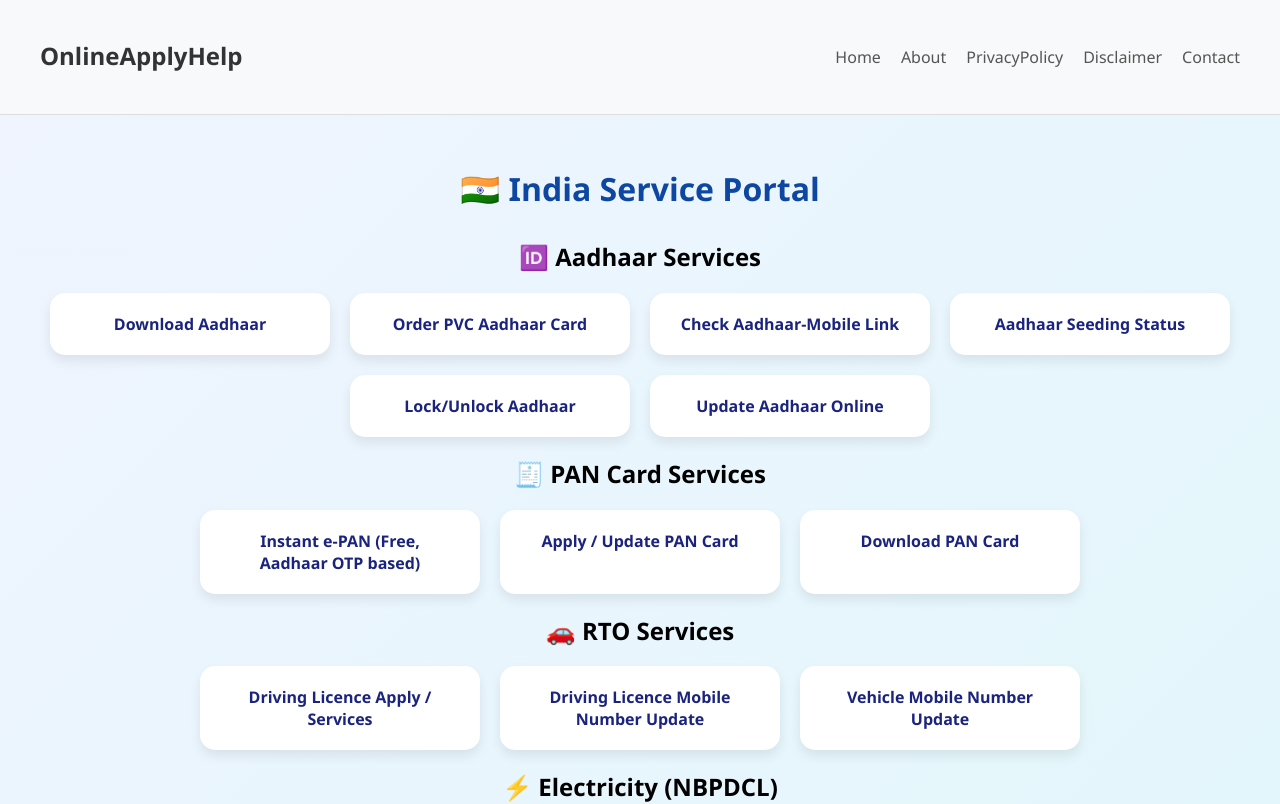
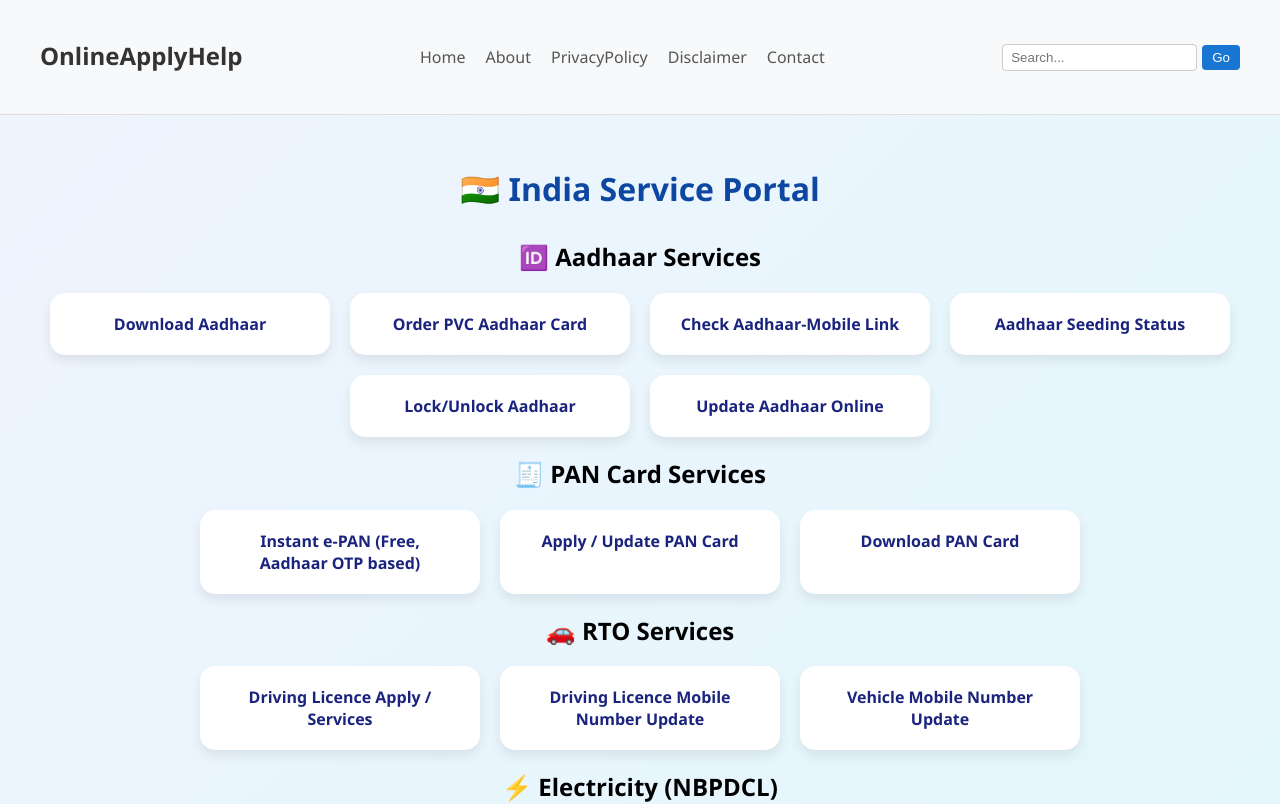
Before and after one commit to tgbot23/india-service-portal, a React (Create React App) app in the folder frontend/: page / in a window 1280 px wide. Shown: the top 804 px of the page. Built offline with nearby package versions, Linux system fonts and the light colour scheme.

Commit message:
Update Header.js

```diff
--- a/frontend/src/components/Header.js
+++ b/frontend/src/components/Header.js
@@ -1,8 +1,17 @@
 // src/components/Header.js
-import React from 'react';
-import './Header.css'; // CSS file (we'll create it)
+import React, { useState } from 'react';
+import './Header.css';
 
 const Header = () => {
+  const [searchQuery, setSearchQuery] = useState('');
+
+  const handleSearch = (e) => {
+    e.preventDefault();
+    if (searchQuery.trim() !== '') {
+      window.location.href = `/search?q=${encodeURIComponent(searchQuery)}`;
+    }
+  };
+
   return (
     <header className="main-header">
       <div className="container">
@@ -16,6 +25,17 @@
           <a href="/disclaimer">Disclaimer</a>
           <a href="/contact">Contact</a>
         </nav>
+
+        {/* 🔍 Search box added */}
+        <form className="search-form" onSubmit={handleSearch}>
+          <input
+            type="text"
+            placeholder="Search..."
+            value={searchQuery}
+            onChange={(e) => setSearchQuery(e.target.value)}
+          />
+          <button type="submit">Go</button>
+        </form>
       </div>
     </header>
   );
```
